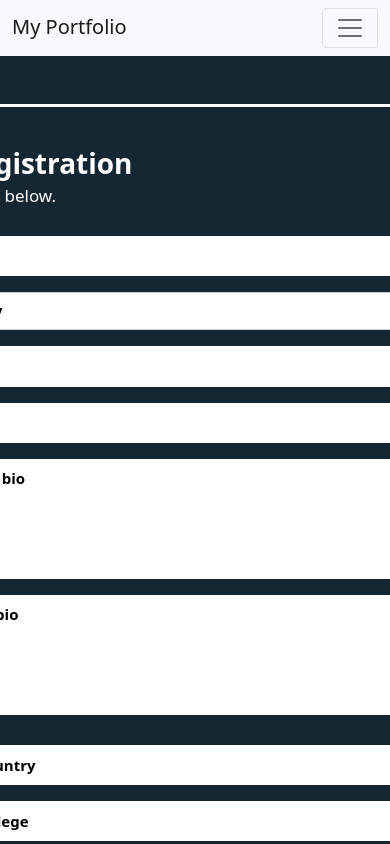
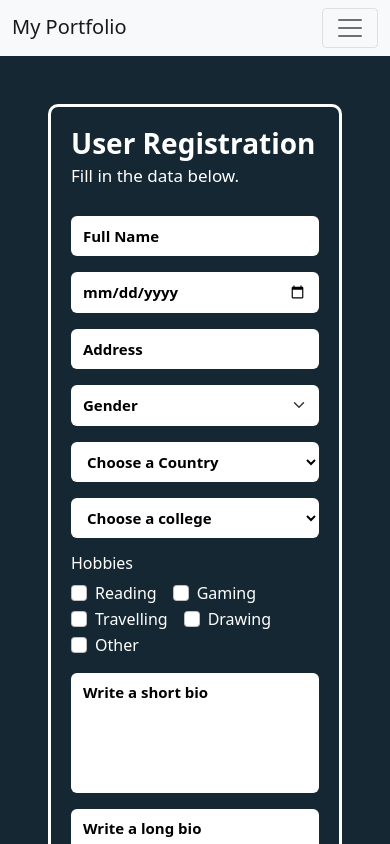
Before and after one commit to bawa-yatin/react-assignment-1, a React (Create React App) app: page / in a window 390 px wide. Shown: the top 844 px of the page. Built offline with nearby package versions, Linux system fonts and the light colour scheme.

Commit message:
Changes made

```diff
--- a/package.json
+++ b/package.json
@@ -9,6 +9,7 @@
     "@testing-library/user-event": "^13.5.0",
     "axios": "^0.26.1",
     "bootstrap": "^5.0.1",
+    "country-list-json": "^1.0.7",
     "font-awesome": "^4.7.0",
     "react": "^18.0.0",
     "react-bootstrap": "^2.2.3",
--- a/src/components/UserForm/detailsForm.css
+++ b/src/components/UserForm/detailsForm.css
@@ -164,7 +164,8 @@
 
 @media screen and (max-width: 500px) {
 	.form-items {
-		min-width: none;
+		min-width: 0 !important;
+		padding: 20px !important;
 	}
 }
 
@@ -194,7 +195,7 @@
   color: #fff;
 }
 
-.form-content input[type=text], .form-content input[type=password], .form-content input[type=email], .form-content select {
+.form-content input[type=text], .form-content input[type=date], .form-content select {
   width: 100%;
   padding: 9px 12px;
   text-align: left;
--- a/src/components/UserForm/detailsForm.jsx
+++ b/src/components/UserForm/detailsForm.jsx
@@ -4,15 +4,23 @@ import "./detailsForm.css";
 import * as services from "../../services/dropdown";
 
 function DetailsForm(props) {
-  const [name, setname] = useState("");
-  const [date, setdate] = useState("");
-  const [address, setaddress] = useState("");
-  const [gender, setgender] = useState("");
-  const [shortbio, setshortbio] = useState("");
-  const [longbio, setlongbio] = useState("");
-  const [selected, setSelected] = useState("");
-  const [college, setCollege] = useState("");
-  // const [success_msg, setSuccessMsg] = useState("");
+  // let [id, setId] = useState(1);
+  let [name, setname] = useState("");
+  let [date, setdate] = useState("");
+  let [address, setaddress] = useState("");
+  let [gender, setgender] = useState("");
+  let [shortbio, setshortbio] = useState("");
+  let [longbio, setlongbio] = useState("");
+  let [selected, setSelected] = useState("");
+  let [college, setCollege] = useState("");
+  const [userinfo, setUserInfo] = useState({
+    languages: [],
+    response: [],
+  });
+  const [checked, setChecked] = useState(false);
+  const [success_msg, setSuccessMsg] = useState("");
+
+  // let [success_msg, setSuccessMsg] = useState("");
 
   let all_colleges = [];
   let options = null;
@@ -41,6 +49,39 @@ function DetailsForm(props) {
     ));
   }
 
+  // For handling the checked values
+  const handleChange = (e) => {
+    // Destructuring
+    const { value, checked } = e.target;
+    const { languages } = userinfo;
+
+    // Case 1 : The user checks the box
+    if (checked) {
+      setUserInfo({
+        languages: [...languages, value],
+        response: [...languages, value],
+      });
+    }
+
+    // Case 2  : The user unchecks the box
+    else {
+      setUserInfo({
+        languages: languages.filter((e) => e !== value),
+        response: languages.filter((e) => e !== value),
+      });
+    }
+  };
+
+  // For handling input from "others" checkbox
+  const handleInput = (e) => {
+    const input_val = e.target.value;
+    const { languages } = userinfo;
+    setUserInfo({
+      languages: [...languages, input_val],
+      response: [...languages, input_val],
+    });
+  };
+
   const setEmpty = () => {
     setname("");
     setdate("");
@@ -50,6 +91,7 @@ function DetailsForm(props) {
     setlongbio("");
     setSelected("");
     setCollege("");
+    setUserInfo({});
   };
 
   const setLocalstorage = (ele) => {
@@ -61,9 +103,9 @@ function DetailsForm(props) {
     } else {
       localStorage.setItem("data", JSON.stringify([ele]));
     }
-    // setTimeout(function () {
-    //   setSuccessMsg("Thank you for contacting us!");
-    // });
+    setTimeout(function () {
+      setSuccessMsg("Thank you for contacting us!");
+    });
   };
 
   const handleSubmit = (e) => {
@@ -76,6 +118,7 @@ function DetailsForm(props) {
       shortbio: shortbio,
       longbio: longbio,
       college: college,
+      userinfo: userinfo,
     };
     setEmpty();
     setLocalstorage(user);
@@ -86,12 +129,19 @@ function DetailsForm(props) {
       <div className="row">
         <div className="form-holder">
           <div className="form-content p-5">
+            {!!success_msg ? (
+              <div className="alert alert-success p-2 mb-5" role="alert">
+                <h4 className="alert-heading mb-0">{success_msg}</h4>
+              </div>
+            ) : (
+              ""
+            )}
             <div className="form-items">
               <h3>User Registration</h3>
               <p>Fill in the data below.</p>
 
               <form className="registration-form" onSubmit={handleSubmit}>
-                <div className="col-md-12">
+                <div className="col-12">
                   <input
                     className="form-control"
                     type="text"
@@ -104,7 +154,7 @@ function DetailsForm(props) {
                   />
                 </div>
 
-                <div className="col-md-12">
+                <div className="col-12">
                   <div className="input-group date" id="datepicker">
                     <input
                       type="date"
@@ -119,7 +169,7 @@ function DetailsForm(props) {
                   </div>
                 </div>
 
-                <div className="col-md-12">
+                <div className="col-12">
                   <input
                     className="form-control"
                     type="text"
@@ -132,7 +182,7 @@ function DetailsForm(props) {
                   />
                 </div>
 
-                <div className="col-md-12">
+                <div className="col-12">
                   <select
                     className="form-select mt-3"
                     style={{ color: "#000", fontWeight: "bold" }}
@@ -148,7 +198,111 @@ function DetailsForm(props) {
                   </select>
                 </div>
 
-                <div className="col-md-12">
+                <div className="col-12">
+                  <select onChange={changeSelectOptionHandler} required>
+                    <option value={""}>Choose a Country</option>
+                    <option>Jordan</option>
+                    <option>Turkey</option>
+                    <option>USA</option>
+                    <option>United Kingdom</option>
+                  </select>
+                </div>
+
+                <div className="col-12">
+                  <select onChange={(e) => setCollege(e.target.value)} required>
+                    <option value={""}>Choose a college</option>
+                    {options}
+                  </select>
+                </div>
+
+                <div className="col-12">
+                  <h6 className="text-white mt-3">Hobbies</h6>
+                  <div className="checkbox-group" required>
+                    <div className="form-check form-check-inline">
+                      <input
+                        className="form-check-input"
+                        type="checkbox"
+                        name="hobbies"
+                        id="inlineCheckbox1"
+                        value="Reading"
+                        onChange={handleChange}
+                      />
+                      <label className="form-check-label" for="inlineCheckbox1">
+                        Reading
+                      </label>
+                    </div>
+
+                    <div className="form-check form-check-inline">
+                      <input
+                        className="form-check-input"
+                        type="checkbox"
+                        name="hobbies"
+                        id="inlineCheckbox1"
+                        value="Gaming"
+                        onChange={handleChange}
+                      />
+                      <label className="form-check-label" for="inlineCheckbox1">
+                        Gaming
+                      </label>
+                    </div>
+
+                    <div className="form-check form-check-inline">
+                      <input
+                        className="form-check-input"
+                        type="checkbox"
+                        name="hobbies"
+                        id="inlineCheckbox1"
+                        value="Travelling"
+                        onChange={handleChange}
+                      />
+                      <label className="form-check-label" for="inlineCheckbox1">
+                        Travelling
+                      </label>
+                    </div>
+
+                    <div className="form-check form-check-inline">
+                      <input
+                        className="form-check-input"
+                        type="checkbox"
+                        name="hobbies"
+                        id="inlineCheckbox1"
+                        value="Drawing"
+                        onChange={handleChange}
+                      />
+                      <label className="form-check-label" for="inlineCheckbox1">
+                        Drawing
+                      </label>
+                    </div>
+
+                    <div className="form-check">
+                      <input
+                        className="form-check-input"
+                        type="checkbox"
+                        name="hobbies"
+                        id="inlineCheckbox1"
+                        value="Other"
+                        // onChange={handleChange}
+                        onChange={() => setChecked(!checked)}
+                        checked={checked}
+                      />
+                      <label className="form-check-label" for="inlineCheckbox1">
+                        Other
+                      </label>
+                      {checked ? (
+                        <input
+                          className="inputRequest formContentElement"
+                          name="token"
+                          type="text"
+                          onChange={handleInput}
+                        />
+                      ) : (
+                        <div></div>
+                      )}
+                    </div>
+                  </div>
+                </div>
+
+                <div className="col-12">
                   <div className="form-group">
                     <textarea
                       className="form-control mt-3"
@@ -163,7 +317,7 @@ function DetailsForm(props) {
                   </div>
                 </div>
 
-                <div className="col-md-12">
+                <div className="col-12">
                   <div className="form-group">
                     <textarea
                       className="form-control mt-3"
@@ -178,24 +332,7 @@ function DetailsForm(props) {
                   </div>
                 </div>
 
-                <div className="col-md-12">
-                  <select onChange={changeSelectOptionHandler} required>
-                    <option value={""}>Choose a Country</option>
-                    <option>Jordan</option>
-                    <option>Turkey</option>
-                    <option>USA</option>
-                    <option>United Kingdom</option>
-                  </select>
-                </div>
-
-                <div className="col-md-12">
-                  <select onChange={(e) => setCollege(e.target.value)} required>
-                    <option value={""}>Choose a college</option>
-                    {options}
-                  </select>
-                </div>
-
-                <div className="form-button mt-3">
+                <div className="form-button mt-3 d-grid">
                   <button id="submit" type="submit" className="btn btn-primary">
                     Register
                   </button>
--- /dev/null
+++ b/src/components/UserList/cardForm/card_form.css
@@ -0,0 +1,9 @@
+.form-switch {
+    float: right;
+}
+
+@media screen and (max-width: 500px) {
+    .form-switch {
+        float: left !important;
+    }
+}
--- a/src/components/UserList/userDetails.css
+++ b/src/components/UserList/userDetails.css
@@ -16,7 +16,3 @@
     color: #fefefe;
     border-radius: 30px;
   }
-
-  /* .card-space {
-    padding: 3.5rem 0 7.8rem 0;
-  } */
--- a/src/container/App.js
+++ b/src/container/App.js
@@ -6,7 +6,6 @@ import Navbar from "../components/Navbar/navbar";
 import DetailsForm from "../components/UserForm/detailsForm";
 import UserList from "../components/UserList/userDetails";
 import CollegeList from "../components/College/collegeSearch";
-import CascadingDropdown from "../components/dropdown";
 // import Footer from "../components/Footer/footer";
 
 function App() {
@@ -26,7 +25,6 @@ function App() {
 
           <Route path={"*"} element={<Navigate replace to={"/"} />} />
         </Routes>
-        {/* <CascadingDropdown /> */}
       </BrowserRouter>
     </div>
   );
```
Also changed, not shown: src/components/UserList/cardForm/card_form.jsx (+4 -5 lines), src/components/UserList/userDetails.jsx (+4 -25 lines), src/components/dropdown.js (deleted, +0 -110 lines), src/utils/countryUrl.js (added), 1 other file (tests, documents, lock files or other folders).
